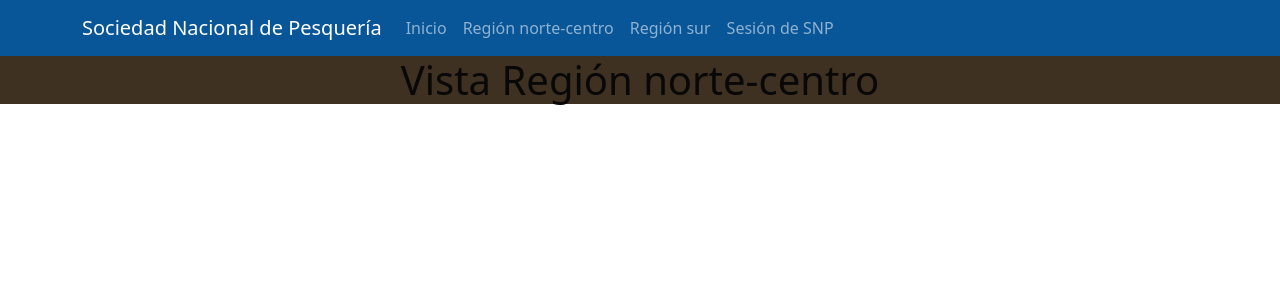
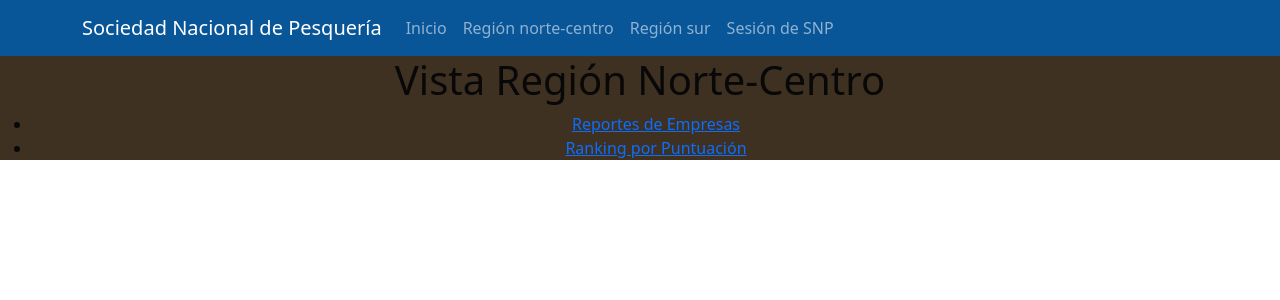
Before and after one commit to DavLopezFelix/SNP_frontend, a React (Create React App) app in the folder react-nav/: page /regionnortecentro in a window 1280 px wide. Shown: the top 300 px of the page. Built offline with nearby package versions, Linux system fonts and the light colour scheme.

Commit message:
Ruteo de la Region Norte-centro

```diff
--- a/react-nav/src/App.js
+++ b/react-nav/src/App.js
@@ -7,6 +7,8 @@
 import Inicio from './components/inicio';
 import Sesionsnp from './components/sesionsnp';
 import NavBarExample from './layouts/navbar';
+import ReportesEmpresas from './nortecentro/reportesempresas';
+import RankingPorPuntuacion from './nortecentro/rankingpuntuacion';
 
 function App() {
   return (
@@ -17,6 +19,9 @@
         <Route path='/' element={<NavBarExample />}>
           <Route index element={ <Inicio />}  />
           <Route path='regionnortecentro' element={ <Regionnortecentro />}  />
+          <Route path='regionnortecentro/reportesempresas' element={<ReportesEmpresas />} />
+          <Route path='regionnortecentro/rankingporpuntuacion' element={<RankingPorPuntuacion />} />
+
           <Route path='Regionsur' element={ <Regionsur />}  />
           <Route path='Sesionsnp' element={ <Sesionsnp />}  />
 
--- a/react-nav/src/components/regionnortecentro.js
+++ b/react-nav/src/components/regionnortecentro.js
@@ -1,8 +1,21 @@
+import React from 'react';
+import { Link } from 'react-router-dom'; // Importar Link para la navegación
+
 const Regionnortecentro = () => {
-    return(
+    return (
         <div>
-            <h1>Vista Región norte-centro</h1>
+            <h1>Vista Región Norte-Centro</h1>
+            {/* Agregar enlaces para la navegación interna */}
+            <ul>
+                <li>
+                    <Link to="/regionnortecentro/reportesempresas">Reportes de Empresas</Link>
+                </li>
+                <li>
+                    <Link to="/regionnortecentro/rankingporpuntuacion">Ranking por Puntuación</Link>
+                </li>
+            </ul>
         </div>
-    )
+    );
 }
-export default Regionnortecentro
+
+export default Regionnortecentro;
--- /dev/null
+++ b/react-nav/src/nortecentro/rankingpuntuacion.js
@@ -0,0 +1,12 @@
+import React from 'react';
+
+const RankingPorPuntuacion = () => {
+    return (
+        <div>
+            <h2>Aqui encontraras el Ranking por Puntuación</h2>
+
+        </div>
+    );
+}
+
+export default RankingPorPuntuacion;
--- /dev/null
+++ b/react-nav/src/nortecentro/reportesempresas.js
@@ -0,0 +1,12 @@
+import React from 'react';
+
+const ReportesEmpresas = () => {
+    return (
+        <div>
+            <h2>Aqui encontraras el Reportes de las empresas</h2>
+            {/* Información detallada del ranking */}
+        </div>
+    );
+}
+
+export default ReportesEmpresas;
```
